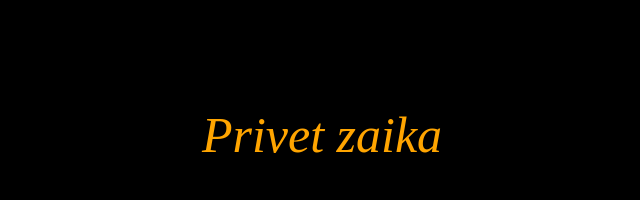
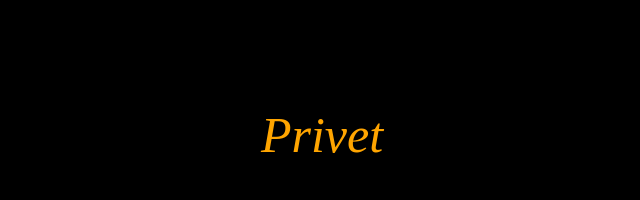
Before and after one commit to dmitry-ber/app-for-jenkins, a plain HTML site: page index.html in a window 1280 px wide. Shown: the whole page, without its empty margins (318-958 px from the left). Drawn offline with Linux system fonts and the light colour scheme.

Commit message:
Update index.html

```diff
--- a/index.html
+++ b/index.html
@@ -9,7 +9,7 @@ cat <<EOF > /var/www/html/index.nginx-debian.html
 </head>
 <body bgcolor=black>
 <H1 ALIGN=CENTER>devooooooops!</H1>
-<P ALIGN=CENTER> <i style="font-size: 50px; color: orange">  Privet zaika</i> </P>
+<P ALIGN=CENTER> <i style="font-size: 50px; color: orange">  Privet</i> </P>
 </body>
 </html>
 EOF
```
